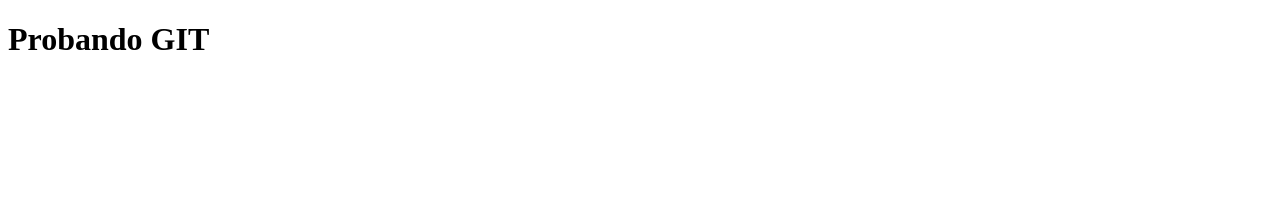
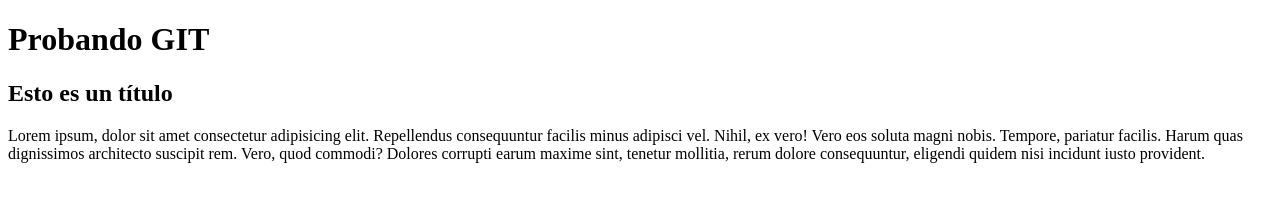
Before and after one commit to GasparOjeda/pruebagithub, a plain HTML site: page index.html in a window 1280 px wide. Drawn offline with Linux system fonts and the light colour scheme.

Commit message:
agregado un div con título y texto

```diff
--- a/index.html
+++ b/index.html
@@ -11,6 +11,16 @@
         <h1>
             Probando GIT
         </h1>
+        <main>
+            <div>
+                <h2>
+                    Esto es un título
+                </h2>
+                <p>
+                    Lorem ipsum, dolor sit amet consectetur adipisicing elit. Repellendus consequuntur facilis minus adipisci vel. Nihil, ex vero! Vero eos soluta magni nobis. Tempore, pariatur facilis. Harum quas dignissimos architecto suscipit rem. Vero, quod commodi? Dolores corrupti earum maxime sint, tenetur mollitia, rerum dolore consequuntur, eligendi quidem nisi incidunt iusto provident.
+                </p>
+            </div>
+        </main>
     </header>
 </body>
 </html>
```
